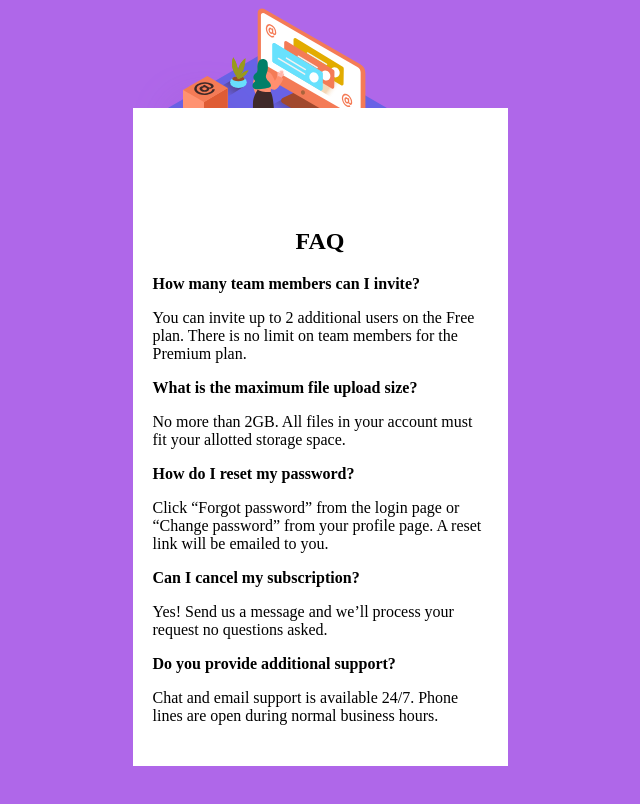
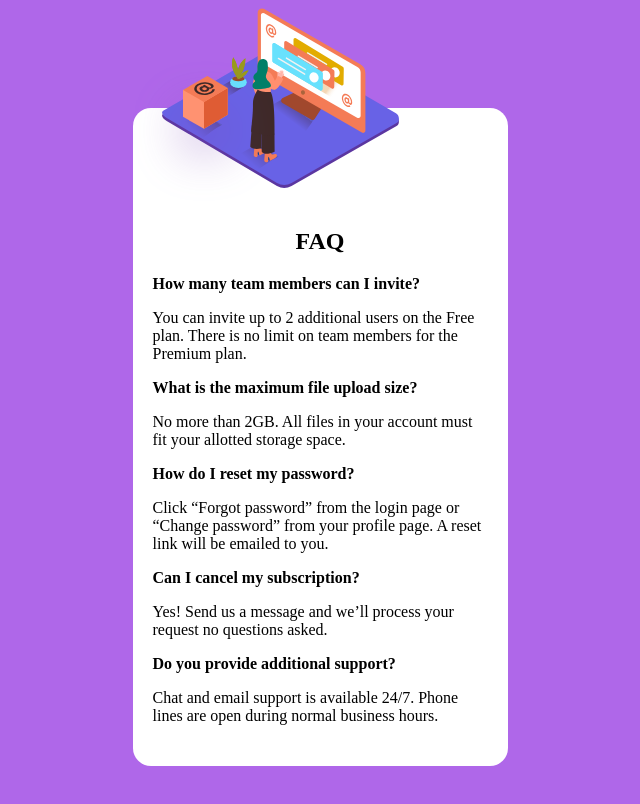
Before and after one commit to tommythetechie/FAQ-Accordion-card, a plain HTML site: page index.html in a window 1280 px wide. Shown: the whole page, without its empty margins (320-960 px from the left). Drawn offline with Linux system fonts and the light colour scheme.

Commit message:
more polish
more polish

```diff
--- a/style.css
+++ b/style.css
@@ -17,10 +17,12 @@ header img {
 
 }
 section {
+	z-index: -1;
 	background-color: #fff;
 	padding: 100px 20px 25px 20px;
 	position: relative;
 	top: -100px;
+	border-radius: 18px;
 }
 section h1 {
 	text-align: center;
```
